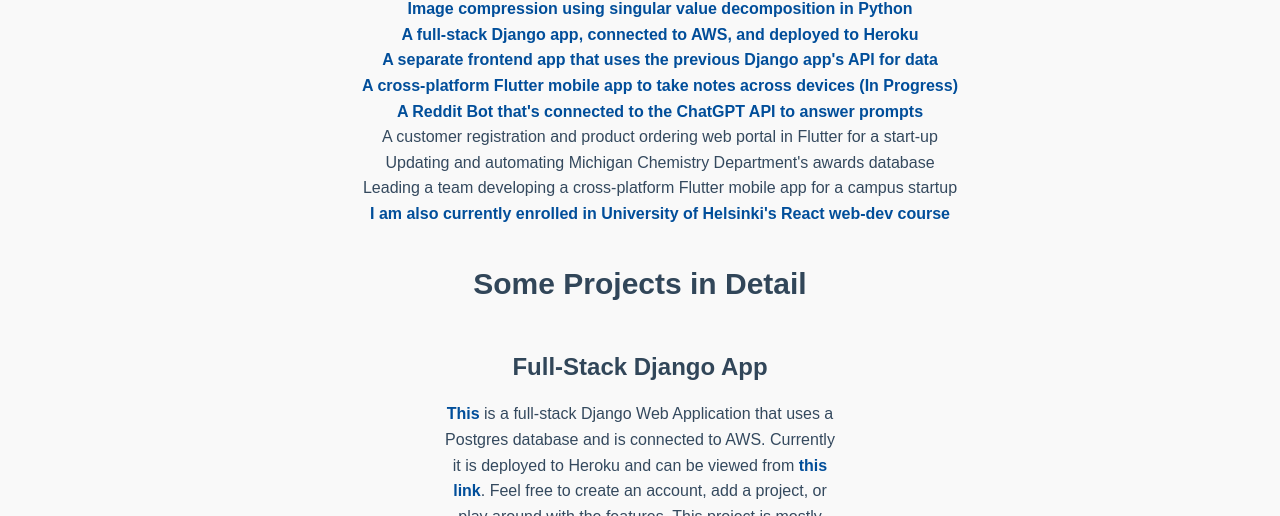
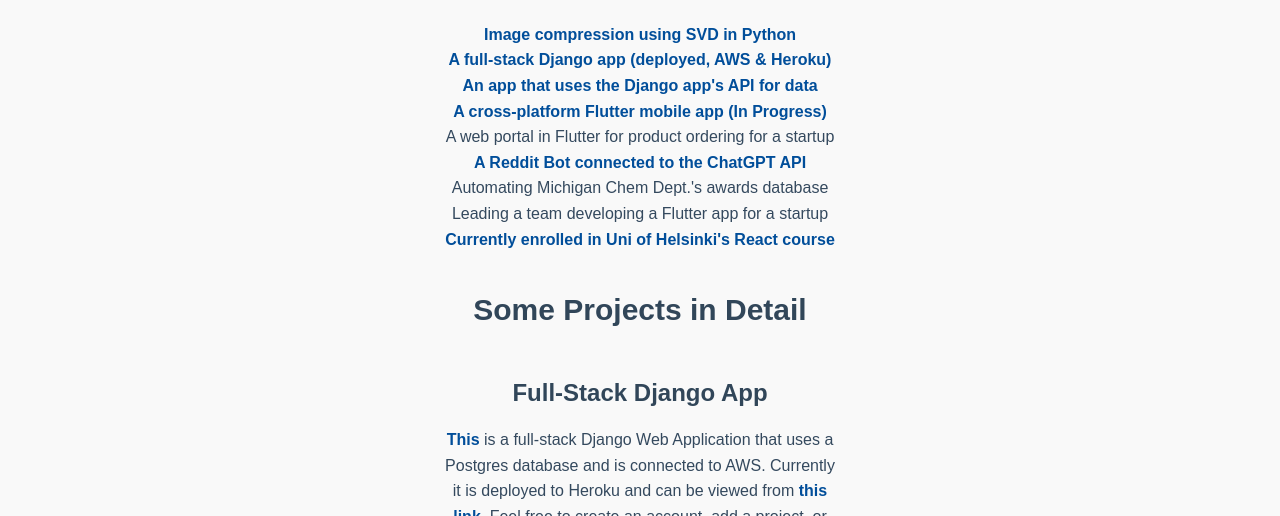
Before and after one commit to zenginhasanberk/portfolio_website, a plain HTML site: page skills_and_projects.html in a window 1280 px wide. Shown: the part 584-1100 px from the top of the page. Drawn offline with Linux system fonts and the light colour scheme.

Commit message:
Minor styling and text edits

```diff
--- a/css/styles.css
+++ b/css/styles.css
@@ -127,6 +127,12 @@ p, li {
     color: #ecf0f1;
 }
 
+.personal-interests ul {
+    padding: 0;
+    list-style-type: none;
+}
+
+
 /* Responsive Styles */
 @media (max-width: 768px) {
     .navbar {
@@ -159,6 +165,11 @@ p, li {
     .container {
         margin: 50px auto;
     }
+}
+
+.container ul {
+    padding: 0;
+    list-style-type: none;
 }
 
 .about-photo {
--- a/skills_and_projects.html
+++ b/skills_and_projects.html
@@ -42,15 +42,15 @@
         </div>
         <h2>Project Experiences</h2>
         <ul>
-            <li><a href="https://github.com/zenginhasanberk/image_compression" target="_blank">Image compression using singular value decomposition in Python</a></li>
-            <li><a href="https://github.com/zenginhasanberk/django_webapp" target="_blank">A full-stack Django app, connected to AWS, and deployed to Heroku</a></li>
-            <li><a href="https://github.com/zenginhasanberk/frontend" target="_blank">A separate frontend app that uses the previous Django app's API for data</a></li>
-            <li><a href="https://github.com/zenginhasanberk/mynotesapp" target="_blank">A cross-platform Flutter mobile app to take notes across devices (In Progress)</a></li>
-            <li> <a href="https://github.com/zenginhasanberk/Reddit-ChatGPT-API" target="_blank">A Reddit Bot that's connected to the ChatGPT API to answer prompts</a></li>
-            <li>A customer registration and product ordering web portal in Flutter for a start-up</li>
-            <li>Updating and automating Michigan Chemistry Department's awards database</li>
-            <li>Leading a team developing a cross-platform Flutter mobile app for a campus startup</li>
-            <li><a href="https://github.com/zenginhasanberk/fullstackopen" target="_blank">I am also currently enrolled in University of Helsinki's React web-dev course</a></li>
+            <li><a href="https://github.com/zenginhasanberk/image_compression" target="_blank">Image compression using SVD in Python</a></li>
+            <li><a href="https://github.com/zenginhasanberk/django_webapp" target="_blank">A full-stack Django app (deployed, AWS & Heroku)</a></li>
+            <li><a href="https://github.com/zenginhasanberk/frontend" target="_blank">An app that uses the Django app's API for data</a></li>
+            <li><a href="https://github.com/zenginhasanberk/mynotesapp" target="_blank">A cross-platform Flutter mobile app (In Progress)</a></li>
+            <li>A web portal in Flutter for product ordering for a startup</li>
+            <li> <a href="https://github.com/zenginhasanberk/Reddit-ChatGPT-API" target="_blank">A Reddit Bot connected to the ChatGPT API</a></li>
+            <li>Automating Michigan Chem Dept.'s awards database</li>
+            <li>Leading a team developing a Flutter app for a startup</li>
+            <li><a href="https://github.com/zenginhasanberk/fullstackopen" target="_blank">Currently enrolled in Uni of Helsinki's React course</a></li>
         </ul>
         <h2>Some Projects in Detail</h2>
         <div class="project">
```
Also changed, not shown: about.html (+4 -4 lines).
